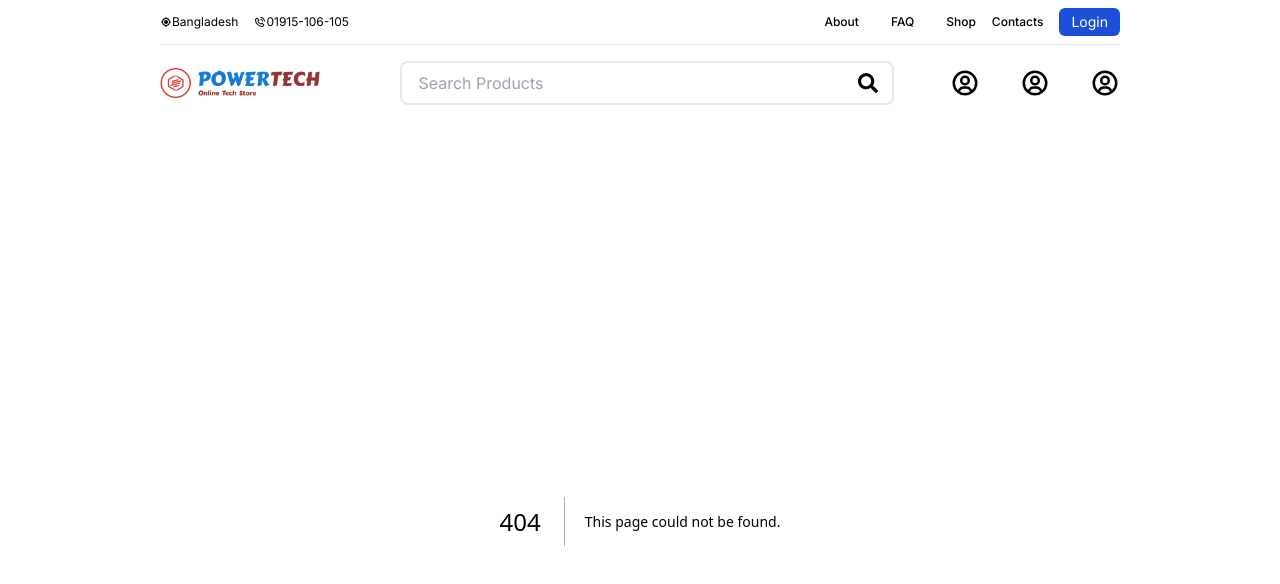
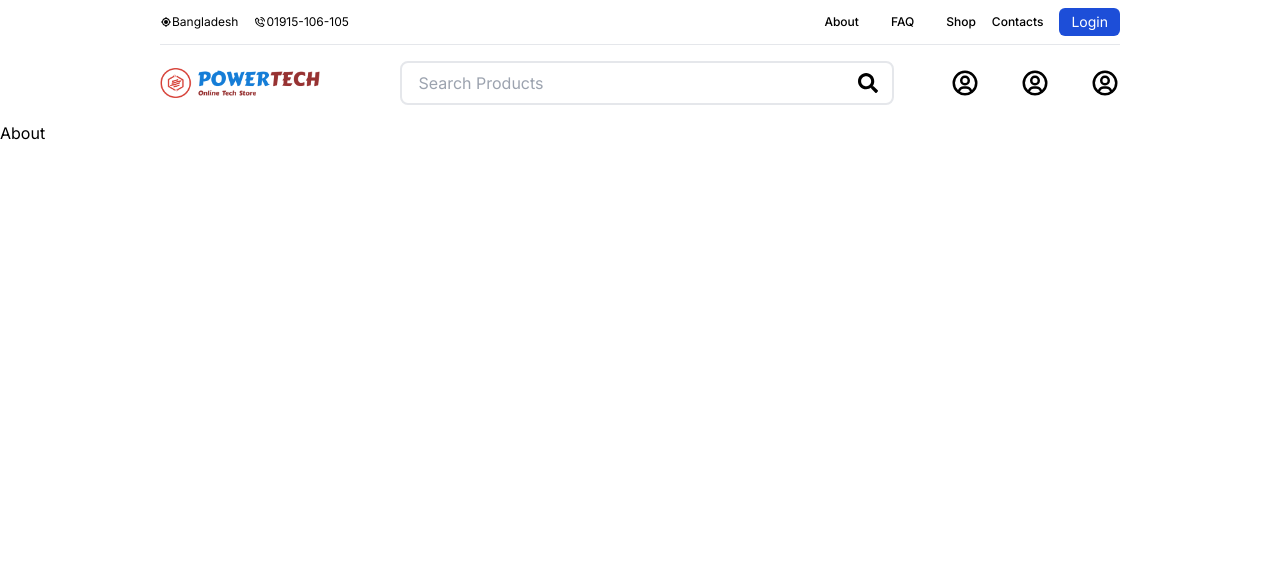
Before and after one commit to rakibulhasan933/power-tech-client, a Next.js app: page /about in a window 1280 px wide. Before the commit this address had no page. Shown: the top 584 px of the page. Built offline with nearby package versions, Linux system fonts and the light colour scheme.

Commit message:
[ADD] about page added

```diff
--- /dev/null
+++ b/app/about/page.js
@@ -0,0 +1,9 @@
+import React from 'react'
+
+function About() {
+	return (
+		<div>About</div>
+	)
+}
+
+export default About
--- a/components/Navbar/page.js
+++ b/components/Navbar/page.js
@@ -24,7 +24,9 @@ function Navbar() {
 							</div>
 						</div>
 						<div className="flex items-center py-2 md:flex-row">
-							<p className="mx-4 text-xs font-medium cursor-pointer hover:border-b-4 hover:border-blue-600 hover:text-blue-600">About</p>
+							<Link href='about'>
+								<p className="mx-4 text-xs font-medium cursor-pointer hover:border-b-4 hover:border-blue-600 hover:text-blue-600">About</p>
+							</Link>
 							<p className="mx-4 text-xs font-medium cursor-pointer hover:border-b-4 hover:border-blue-600 hover:text-blue-600">FAQ</p>
 							<p className="mx-4 text-xs font-medium cursor-pointer hover:border-b-4 hover:border-blue-600 hover:text-blue-600">Shop</p>
 							<p className="text-xs font-medium cursor-pointer hover:border-b-4 hover:border-blue-800">Contacts</p>
```
Also changed, not shown: components/assets/products.jpg (added), 1 other file (tests, documents, lock files or other folders).
